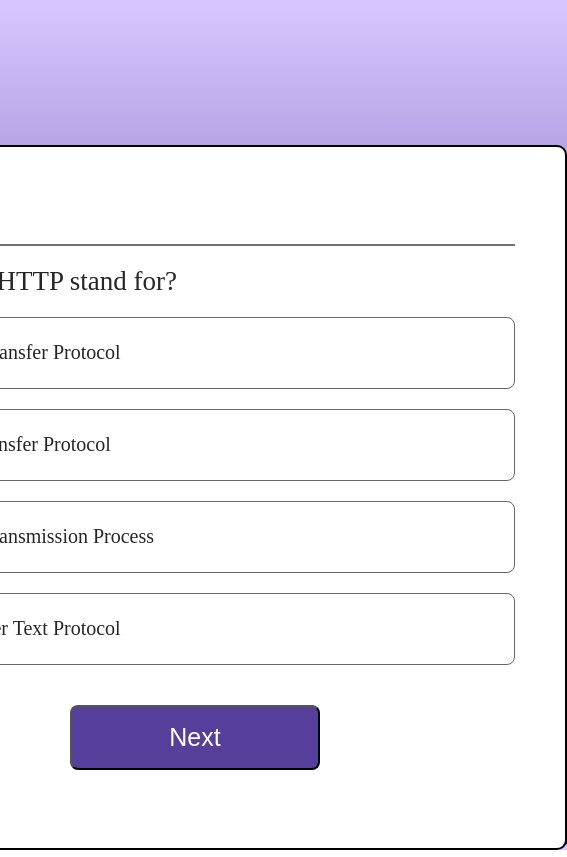
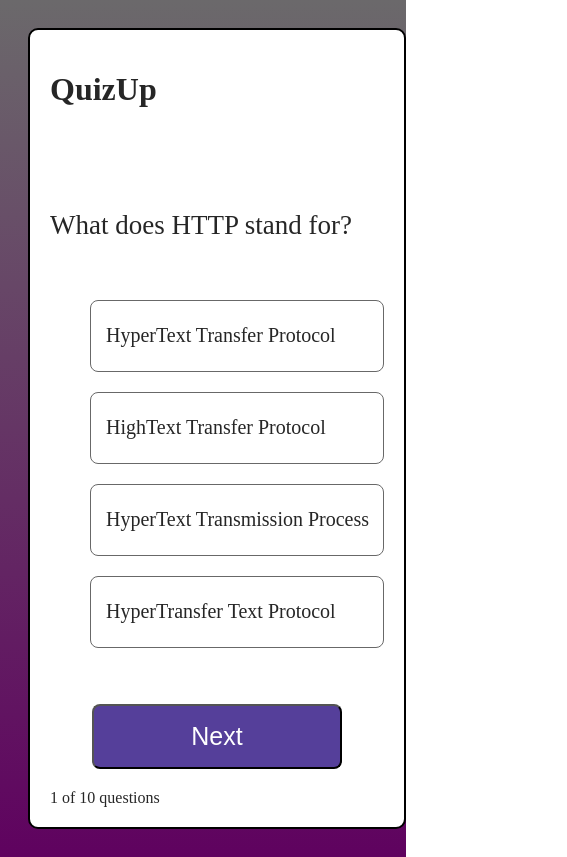
Before and after one commit to deejaya97/quizup, a React (Vite) app: page / in a window 390 px wide. Shown: the whole page, 567 px wide, since content can reach past the window. Built offline with nearby package versions, Linux system fonts and the light colour scheme.

Commit message:
mobile changes

```diff
--- a/src/Components/Quiz/Quiz.css
+++ b/src/Components/Quiz/Quiz.css
@@ -1,6 +1,5 @@
 .container{
     margin: auto;
-    margin-top: 150px;
     background: white;
     color: #262626;
     display:flex;
@@ -11,7 +10,11 @@
     width: 640px;
     border: 2px solid black;
     padding: 40px 50px;
-
+  /* Add the following styles for mobile screens */
+  @media (max-width: 600px) {
+    width: 100%;
+    padding: 20px;
+  }
 }
 .container hr{
     height: 2px;
--- a/src/assets/data.js
+++ b/src/assets/data.js
@@ -10,12 +10,12 @@
     },
     {
         id: 2,
-        question: "Which company developed the Python programming language?",
-        option1: "Google",
-        option2: "Microsoft",
-        option3: "CWI (Centrum Wiskunde & Informatica)",
-        option4: "IBM",
-        ans: 3
+        question: "Which is Saanika's favorite dessert?",
+        option1: "Gulab Jamun",
+        option2: "Ice Cream",
+        option3: "Carrot Halwa",
+        option4: "Payasam}",
+        ans: 2
     },
     {
         id: 3,
--- a/src/index.css
+++ b/src/index.css
@@ -1,12 +1,22 @@
-*{
-    margin: 0;
-    padding: 0;
+/* Default styles for desktop */
+body {
+  background-image: linear-gradient(#6b696b, #5f025f);
+  display: flex;
+  justify-content: center;
+  align-items: center;
+  font-family: 'poppins';
 }
-body{
-    height: 100vh;
-    background-image: linear-gradient(#D8C7FF, #19006C);
-    display: flex;
-    justify-content: center;
-    align-items: center;
-    font-family: 'poppins';
+
+/* Styles for mobile devices */
+@media (max-width: 600px) {
+  body {
+    flex-direction: column;
+  }
 }
+
+/* Styles for smaller mobile devices */
+@media (max-width: 400px) {
+  body {
+    padding: 20px;
+  }
+}
```
